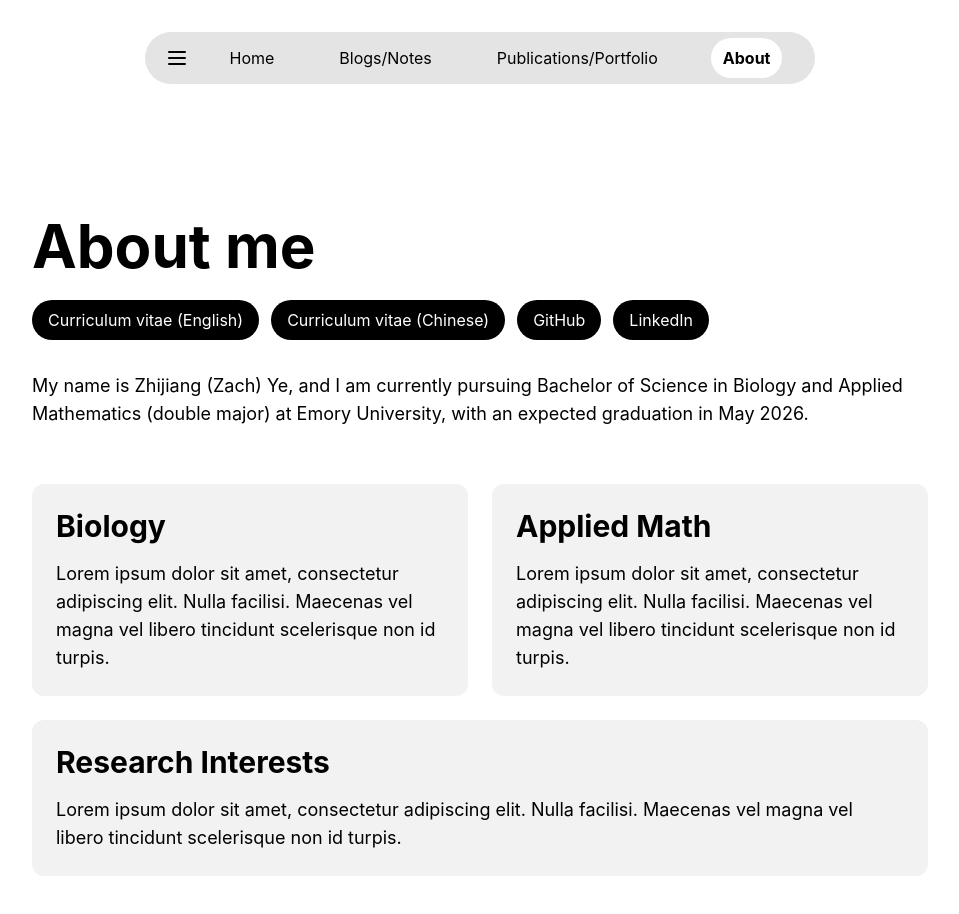
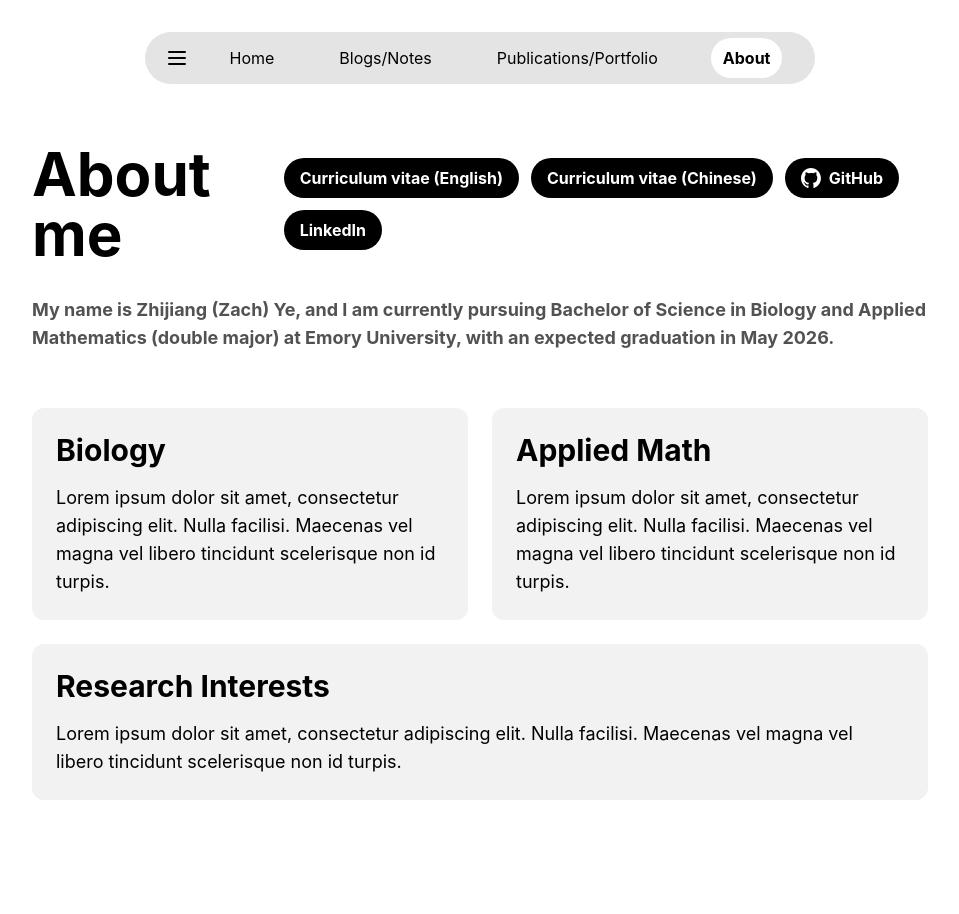
Before and after one commit to Chloriiin/zzzzzachye.github.io, a Next.js app: page /about in a window 1280 px wide. Shown: the top 914 px of the page, without its empty margins (160-1119 px from the left). Built offline with nearby package versions, Linux system fonts and the light colour scheme.

Commit message:
Update About page layout: reduce spacing, align buttons, add bold fonts, GitHub icon, and styled intro paragraph

```diff
--- a/src/app/about/page.tsx
+++ b/src/app/about/page.tsx
@@ -1,18 +1,21 @@
+import Image from 'next/image';
+
 export default function About() {
   return (
-    <main className="flex min-h-screen flex-col items-center px-4 pt-28 pb-24">
+    <main className="flex min-h-screen flex-col items-center px-4 pt-16 pb-24">
       <div className="w-full max-w-4xl">
-        <div className="flex flex-col items-start mt-12">
-          <h1 className="text-5xl md:text-6xl font-bold mb-6">
+        <div className="flex flex-col items-start mt-6">
+          <div className="flex flex-col md:flex-row md:items-center md:justify-between w-full">
+            <h1 className="text-5xl md:text-6xl font-bold mb-6 md:mb-0">
               About me
             </h1>
 
-          <div className="flex flex-wrap gap-3 mb-8">
+            <div className="flex flex-wrap gap-3 mb-8 md:mb-0">
               <a
                 href="https://drive.google.com/file/d/1-An8E7yUP2rvaIk2sOIvLIVWWQHk03as/view?usp=sharing"
                 target="_blank"
                 rel="noopener noreferrer"
-              className="bg-black text-white px-4 py-2 rounded-full hover:bg-gray-800 transition-colors"
+                className="bg-black text-white px-4 py-2 rounded-full hover:bg-gray-800 transition-colors font-bold"
               >
                 Curriculum vitae (English)
               </a>
@@ -20,7 +23,7 @@ export default function About() {
                 href="https://drive.google.com/file/d/1-An8E7yUP2rvaIk2sOIvLIVWWQHk03as/view?usp=sharing"
                 target="_blank"
                 rel="noopener noreferrer"
-              className="bg-black text-white px-4 py-2 rounded-full hover:bg-gray-800 transition-colors"
+                className="bg-black text-white px-4 py-2 rounded-full hover:bg-gray-800 transition-colors font-bold"
               >
                 Curriculum vitae (Chinese)
               </a>
@@ -28,21 +31,29 @@ export default function About() {
                 href="https://github.com/Chloriiin"
                 target="_blank"
                 rel="noopener noreferrer"
-              className="bg-black text-white px-4 py-2 rounded-full hover:bg-gray-800 transition-colors"
+                className="bg-black text-white px-4 py-2 rounded-full hover:bg-gray-800 transition-colors font-bold flex items-center"
               >
+                <Image
+                  src="/imgs/github-mark-white.svg"
+                  alt="GitHub Logo"
+                  width={20}
+                  height={20}
+                  className="mr-2"
+                />
                 GitHub
               </a>
               <a
                 href="https://www.linkedin.com/in/zhijiangye"
                 target="_blank"
                 rel="noopener noreferrer"
-              className="bg-black text-white px-4 py-2 rounded-full hover:bg-gray-800 transition-colors"
+                className="bg-black text-white px-4 py-2 rounded-full hover:bg-gray-800 transition-colors font-bold"
               >
                 LinkedIn
               </a>
             </div>
+          </div>
 
-          <p className="text-lg mb-6">
+          <p className="text-lg mb-6 font-bold text-[#525252] mt-8">
             My name is Zhijiang (Zach) Ye, and I am currently pursuing Bachelor of Science in Biology and Applied
             Mathematics (double major) at Emory University, with an expected graduation in May 2026.
           </p>
```
Also changed, not shown: public/imgs/github-mark-white.svg (added). Lines whose indentation alone changed are shown as unchanged.
